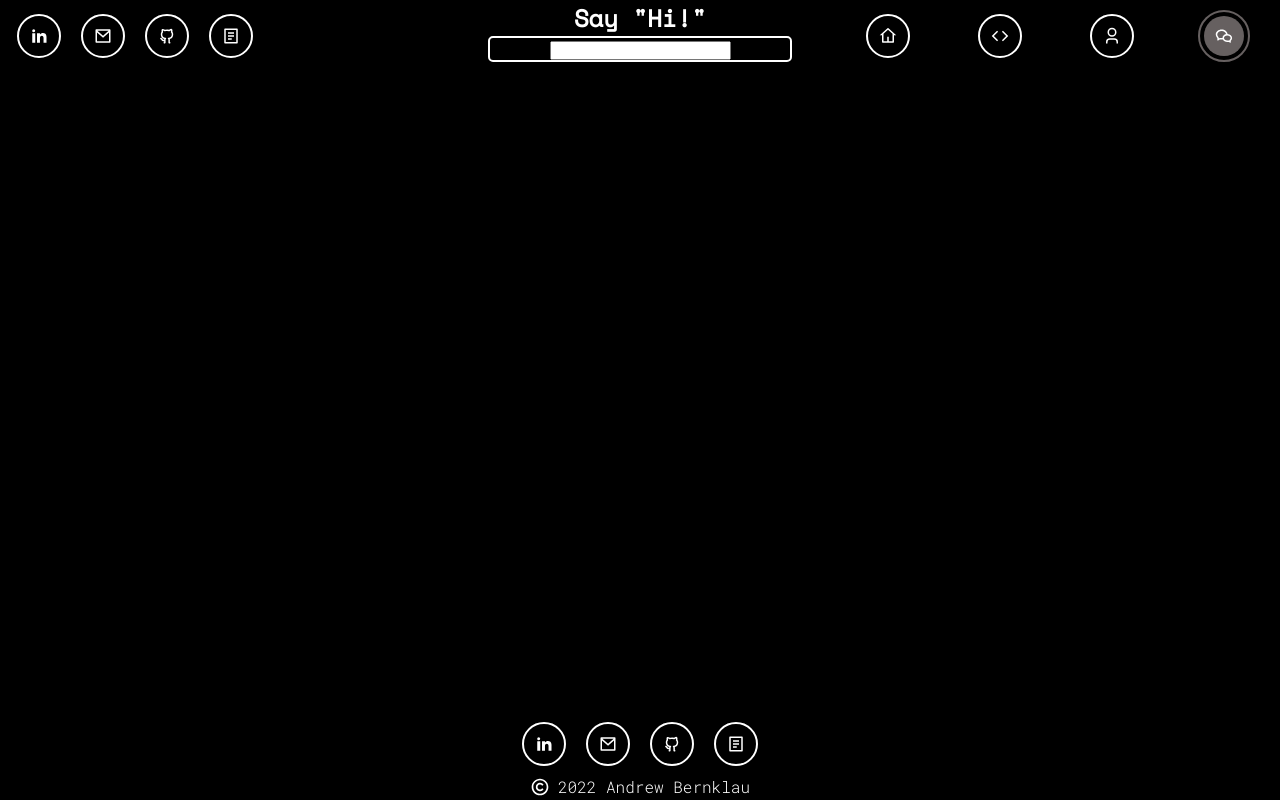
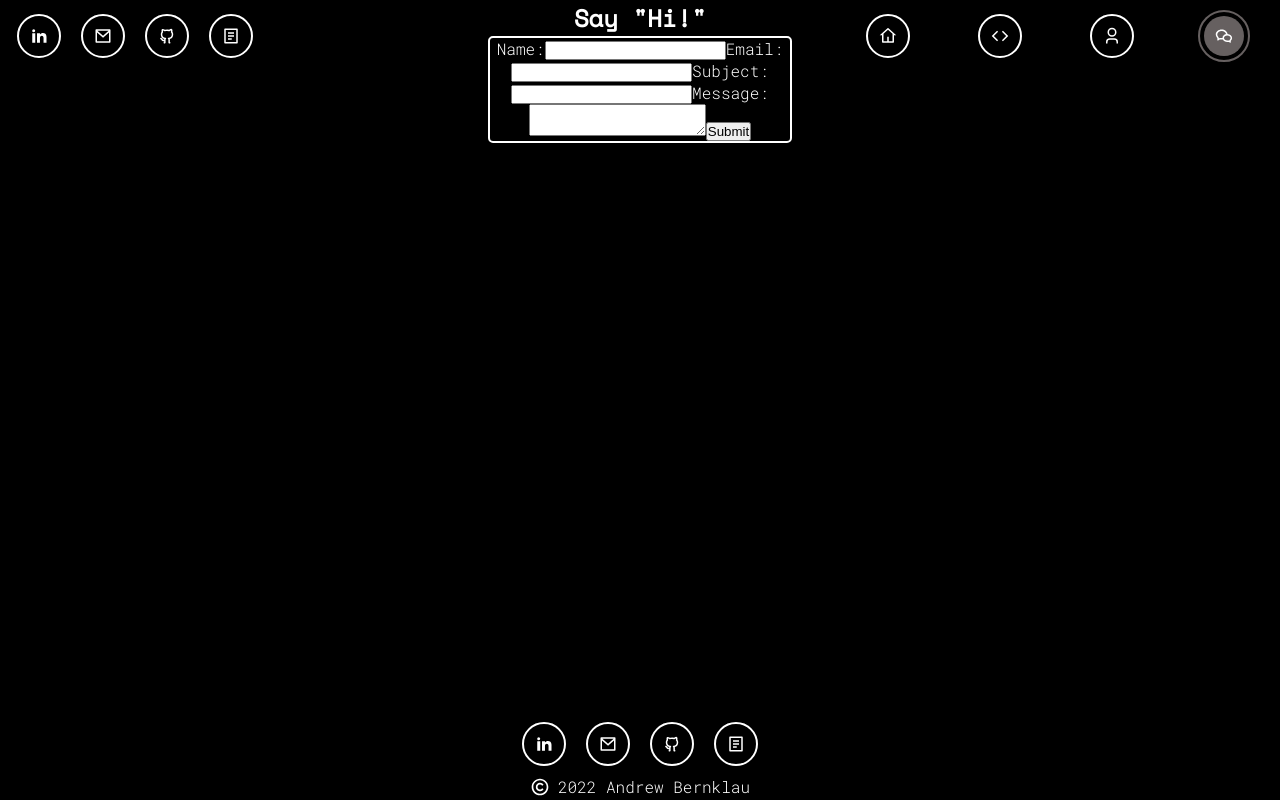
Before and after one commit to abernklau1/portfolio, a React (Create React App) app: page /contact in a window 1280 px wide. Built offline with nearby package versions, Linux system fonts and the light colour scheme.

Commit message:
Added form inputs and labels

```diff
--- a/src/components/ContactForm.js
+++ b/src/components/ContactForm.js
@@ -1,10 +1,49 @@
-import React from "react";
-import InputxLabel from "./InputxLabel";
+import { useState } from "react";
+import FormInput from "./styles/FormInput";
+import InputLabel from "./styles/InputLabel";
+
+const initialValues = {
+  name: "",
+  email: "",
+  subject: "",
+  message: "",
+};
 
 const ContactForm = () => {
+  const [values, setValues] = useState(initialValues);
+
+  const handleChange = (e) => {
+    setValues({
+      ...values,
+      [e.target.name]: e.target.value,
+    });
+  };
+
+  const handleSubmit = (e) => {
+    e.preventDefault();
+  };
+
   return (
-    <section className="contact-form">
-      <InputxLabel />
+    <section className="form-container">
+      <form action="mailto:andrewbernklau98@gmail.com">
+        <InputLabel for="name">Name:</InputLabel>
+        <FormInput name="name" value={values.name} onChange={handleChange} />
+        <InputLabel for="email">Email:</InputLabel>
+        <FormInput name="email" value={values.email} onChange={handleChange} />
+        <InputLabel for="subject">Subject:</InputLabel>
+        <FormInput
+          name="subject"
+          value={values.subject}
+          onChange={handleChange}
+        />
+        <InputLabel for="message">Message:</InputLabel>
+        <textarea name="message" value={values.message} onChange={handleChange}>
+          Type here...
+        </textarea>
+        <button type="submit" onClick={handleSubmit}>
+          Submit
+        </button>
+      </form>
     </section>
   );
 };
--- a/src/components/HamburgerMenu.js
+++ b/src/components/HamburgerMenu.js
@@ -34,34 +34,39 @@ const enter = keyframes`
 const HamburgerMenu = styled(Menu)`
   display: none;
 
-  .hide {
-    a {
+  .hide,
+  .unhide {
+    position: fixed;
+    top: 70px;
+  }
+
+  .hide a {
+    .icon-home,
+    .icon-projects,
+    .icon-about,
+    .icon-contact {
+      transform: translateX(120px);
+    }
     .icon-home {
-        transform: translateX(120px);
       transition: transform 0.15s cubic-bezier(0.5, 0.05, 1, 0.5);
     }
 
     .icon-projects {
-        transform: translateX(120px);
       transition: transform 0.3s cubic-bezier(0.5, 0.05, 1, 0.5);
     }
 
     .icon-about {
-        transform: translateX(120px);
       transition: transform 0.45s cubic-bezier(0.5, 0.05, 1, 0.5);
     }
 
     .icon-contact {
-        transform: translateX(120px);
       transition: transform 0.6s cubic-bezier(0.5, 0.05, 1, 0.5);
-      }
     }
   }
 
   .unhide a {
     .icon {
       position: absolute;
-      left: calc(6.5rem / 2 - 23px);
     }
 
     .icon-home {
--- a/src/components/InputxLabel.js
+++ /dev/null
@@ -1,13 +0,0 @@
-import FormInput from "./styles/FormInput";
-import InputLabel from "./styles/InputLabel";
-
-const InputxLabel = ({ name, value }) => {
-  return (
-    <section>
-      <InputLabel name="Email:" />
-      <FormInput />
-    </section>
-  );
-};
-
-export default InputxLabel;
--- a/src/components/NavIcon.js
+++ b/src/components/NavIcon.js
@@ -6,6 +6,7 @@ import {
   RiWechatLine,
 } from "react-icons/ri";
 import Icon from "./styles/Icon";
+// import { useAppContext } from "../context/appContext";
 
 const icons = {
   home: <RiHome4Line />,
@@ -15,6 +16,8 @@ const icons = {
 };
 
 const NavIcon = ({ to }) => {
+  // const { showDropDown } = useAppContext();
+
   return (
     <li className="nav-items">
       <NavLink to={to === "home" ? "/" : `/${to}`} className="nav-link">
@@ -27,6 +30,9 @@ const NavIcon = ({ to }) => {
             {icons[to]}
           </Icon>
         }
+        {/* {!showDropDown && (
+          <p className="nav-title">{to[0].toUpperCase() + to.substring(1)}</p>
+        )} */}
       </NavLink>
     </li>
   );
--- a/src/components/ProjectCard.js
+++ b/src/components/ProjectCard.js
@@ -56,7 +56,7 @@ const Wrapper = styled.section`
   margin: 20px 0;
   box-shadow: rgba(205, 205, 152, 0.25) 0px 4px 10px -2px,
     rgba(255, 255, 255, 0.3) 0px 2px 6px -2px;
-  transition: margin-left 0.5s, box-shadow 0.5s;
+  transition: transform 0.5s, box-shadow 0.5s;
 
   * {
     margin: 0 auto;
@@ -74,12 +74,9 @@ const Wrapper = styled.section`
   }
 
   &:hover {
-    margin-left: 5px;
+    transform: translateX(5px);
     box-shadow: rgba(205, 205, 152, 0.25) 0px 4px 10px 0,
       rgba(255, 255, 255, 0.3) 0px 2px 6px 0;
-    + section {
-      margin-left: -5px;
-    }
   }
 
   .desc,
--- a/src/components/styles/FormInput.js
+++ b/src/components/styles/FormInput.js
@@ -1,8 +1,10 @@
 import styled from "styled-components";
 
 const FormInput = styled.input.attrs((props) => ({
-  type: props.type || "text",
-  value: props.value,
+  // type: props.type || "text",
+  // value: props.value,
+  // name: props.name,
+  // required: props.name === "name" ? true : false,
 }))``;
 
 export default FormInput;
--- a/src/components/styles/InputLabel.js
+++ b/src/components/styles/InputLabel.js
@@ -2,7 +2,6 @@ import styled from "styled-components";
 
 const InputLabel = styled.label.attrs((props) => ({
   for: props.name,
-  value: props.value,
 }))`
   content: ${(props) => props.name};
 `;
--- a/src/index.scss
+++ b/src/index.scss
@@ -155,7 +155,7 @@ a.active {
 
 // Contact
 
-.contact-form{
+.form-container{
   border: 2px solid #fff;
   border-radius: 5px;
   width: 300px;
```
Lines whose indentation alone changed are shown as unchanged.
